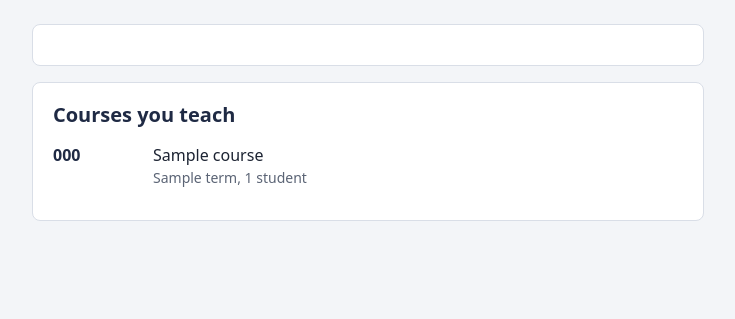
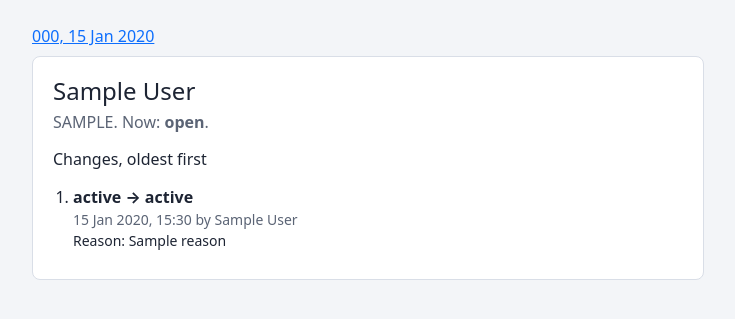
Before and after one commit to ragedamodhar123/DIGITAL-ATTENDENCE-SYSTEM-USING-QR-CODES, a Flask app: template app/templates/faculty/history.html in a window 1280 px wide. Shown: the part 56-375 px from the top of the page, without its empty margins (272-1007 px from the left). Run offline with Flask 3, Linux system fonts and the light colour scheme; the template is opened without the code that fills it: most values are stand-ins (such as "Sample title", 1, 10 or a date in 2020); data that the repository does not hold is empty; parts of the project's set-up code (start-up, migrations or seed data) failed here and were passed over; some libraries are stand-ins or nearby versions.

Commit message:
Revise history.html to show student attendance corrections
Updated the history page to display a student's correction history, including details about attendance corrections made by faculty.

```diff
--- a/app/templates/faculty/history.html
+++ b/app/templates/faculty/history.html
@@ -1,87 +1,113 @@
 {#
-  This is the faculty dashboard or home page.
+  This page displays the complete correction history of a
+  particular student's attendance record.
 
-  It displays:
-  1. The logged-in faculty member's name.
-  2. All courses assigned to that faculty member.
-  3. The number of students enrolled in each course.
+  It helps faculty track:
+  1. The original attendance status.
+  2. The corrected attendance status.
+  3. Who made the correction.
+  4. When the correction was made.
+  5. Why the correction was made.
 
-  Faculty can select a course to open its attendance management page.
+  Changes are displayed from oldest to newest.
 #}
 
-{# Inherit the common layout from base.html. #}
 {% extends "base.html" %}
 
-{# Set the browser tab title. #}
-{% block title %}Home{% endblock %}
+{% block title %}History{% endblock %}
 
 {% block content %}
 
-{# Display the name of the currently logged-in faculty member.
-   current_user is provided by Flask-Login. #}
+{# Link back to the attendance session and its student roster. #}
+<p class="mb-2">
+
+  <a href="{{ url_for(
+    'faculty.session',
+    session_id=attendance.id
+  ) }}#roster">
+
+    {{ attendance.course.code }},
+    {{ attendance.session_date.strftime("%d %b %Y") }}
+
+  </a>
+
+</p>
+
 <section class="panel">
 
-  <h1 class="h3 mb-0">
-    {{ current_user.full_name }}
+  {# Display the name of the student whose record is being viewed. #}
+  <h1 class="h4 mb-1">
+    {{ record.student.full_name }}
   </h1>
 
-</section>
+  {# Display username and the student's current attendance status. #}
+  <p class="text-muted mb-3">
 
-{# Display all courses assigned to the faculty member. #}
-<section class="panel">
+    {{ record.student.username | upper }}.
 
-  <h2 class="h5 mb-3">
-    Courses you teach
+    Now:
+    <strong>{{ record.status }}</strong>.
+
+  </p>
+
+  <h2 class="h6">
+    Changes, oldest first
   </h2>
 
-  {# Check whether any courses have been assigned. #}
-  {% if courses %}
+  {# Check whether any manual corrections have been made. #}
+  {% if history %}
 
-    <ul class="course-list">
+    <ol class="history-list">
 
-      {# Each course entry contains the course object
-         and its enrolled student count. #}
-      {% for course, student_count in courses %}
+      {# Loop through all recorded attendance corrections. #}
+      {% for h in history %}
 
         <li>
 
-          {# Clicking the course code opens its course management page. #}
-          <a class="course-code"
-             href="{{ url_for(
-               'faculty.course',
-               course_id=course.id
-             ) }}">
+          {# Display the previous status and the new status.
+             If no previous record existed, display "no record". #}
+          <div>
+            <strong>
+              {{ h.old_status or "no record" }}
+              &rarr;
+              {{ h.new_status }}
+            </strong>
+          </div>
 
-            {{ course.code }}
+          {# Display the correction date, time and faculty member
+             who performed the correction. #}
+          <div class="small text-muted">
 
-          </a>
+            {{ h.changed_at | localtime("%d %b %Y, %H:%M") }}
 
-          {# Display the course name. #}
-          <span class="course-name">
-            {{ course.name }}
-          </span>
+            by {{ h.changed_by.full_name }}
 
-          {# Display academic term and enrolled student count. #}
-          <span class="course-term text-muted">
+          </div>
 
-            {{ course.term }},
-            {{ student_count }}
-            student{{ '' if student_count == 1 else 's' }}
-
-          </span>
+          {# Display the reason entered by faculty
+             when changing the attendance. #}
+          <div class="small">
+            Reason: {{ h.reason }}
+          </div>
 
         </li>
 
       {% endfor %}
 
-    </ul>
+    </ol>
 
   {% else %}
 
-    {# Inform the faculty member when no courses are assigned. #}
+    {# When no manual corrections exist, explain how the
+       original attendance record was generated. #}
     <p class="mb-0">
-      No courses are assigned to you yet.
-      Ask the admin to assign your courses.
+
+      No manual changes. This record was made by the
+
+      {{ "face check"
+         if record.method == "qr_face"
+         else "system when attendance closed" }}.
+
     </p>
 
   {% endif %}
```
